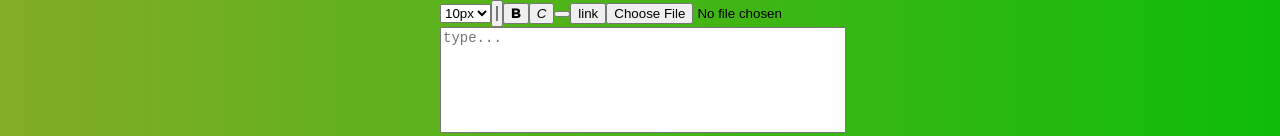
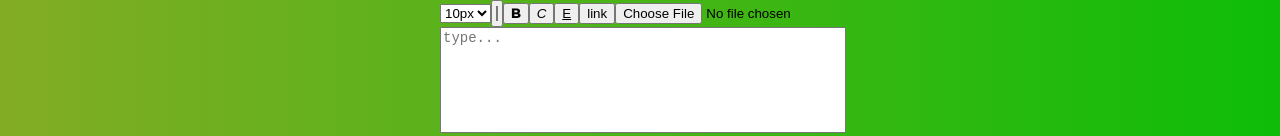
Before and after one commit to Fidelya1988/TextArea-custom-react-component, a React (Create React App) app: page / in a window 1280 px wide. Shown: the top 136 px of the page. Built offline with nearby package versions, Linux system fonts and the light colour scheme.

Commit message:
some update

```diff
--- a/src/Components/TextAreaForm.jsx
+++ b/src/Components/TextAreaForm.jsx
@@ -79,7 +79,7 @@ export const TextareaForm = () => {
                 handleClick("textDecoration", "underline");
               }}
             >
-
+            E
             </button>
             <button type="button" name="link">
               link
```
